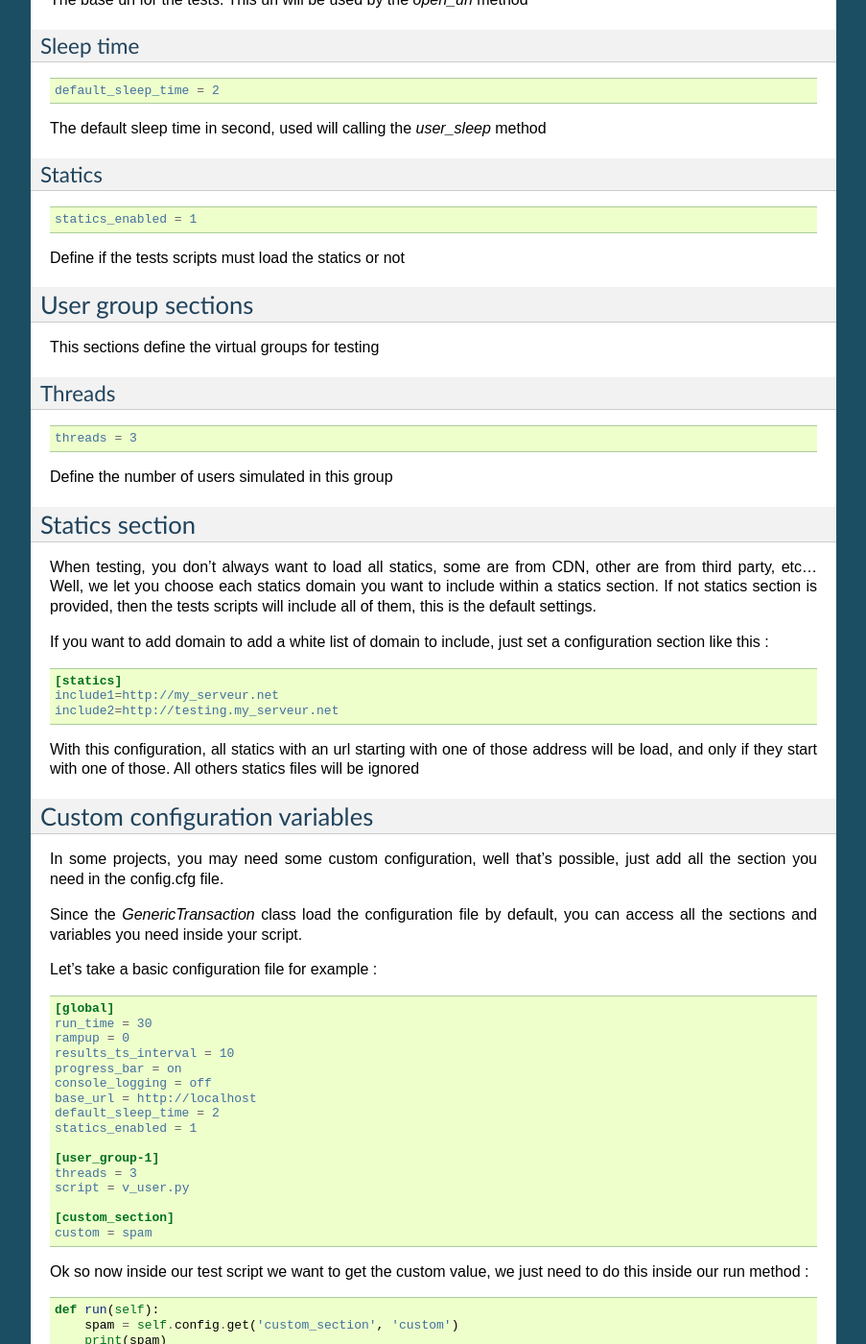
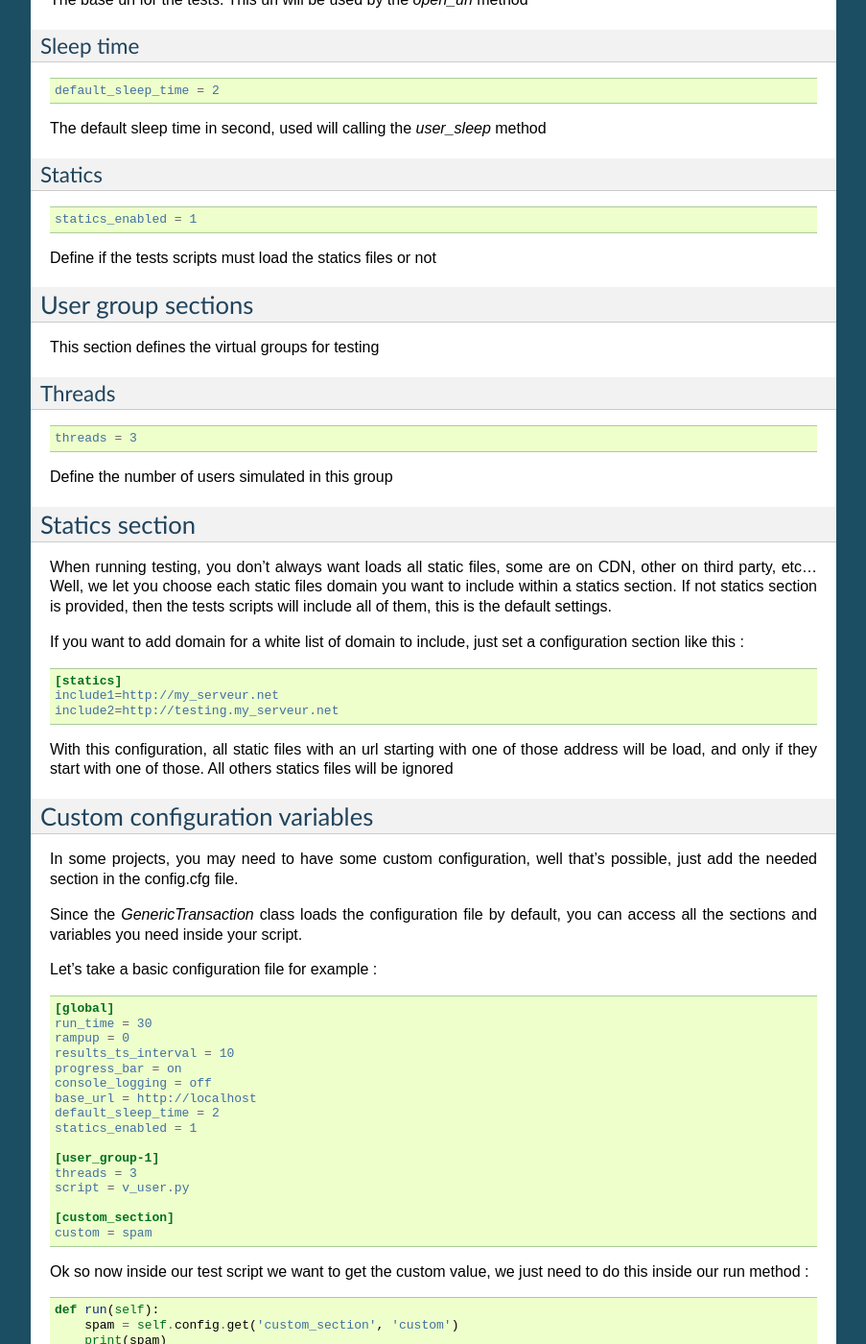
Before and after one commit to TheGhouls/oct, a Sphinx documentation site: the page built from doc/config.rst, in a window 1280 px wide and 1400 px high, scrolled down 1368 px. Shown: the whole window at 96% size, without its empty margins (198-1101 px from the left). Built offline with Sphinx 7.4.7, drawn with Linux system fonts in a browser that asks for light colours; some of the changed text lies outside the part shown.

Commit message:
update configuration doc

```diff
--- a/doc/config.rst
+++ b/doc/config.rst
@@ -1,7 +1,7 @@
 Configuration
 =============
 
-This section explain all the configurations available with a project
+This section explain all the configurations available for a project
 
 Basic configuration
 -------------------
@@ -104,12 +104,12 @@ Statics
 
     statics_enabled = 1
 
-Define if the tests scripts must load the statics or not
+Define if the tests scripts must load the statics files or not
 
 User group sections
 -------------------
 
-This sections define the virtual groups for testing
+This section defines the virtual groups for testing
 
 Threads
 ~~~~~~~
@@ -123,11 +123,11 @@ Define the number of users simulated in this group
 Statics section
 ---------------
 
-When testing, you don't always want to load all statics, some are from CDN, other are from third party, etc...
-Well, we let you choose each statics domain you want to include within a statics section. If not statics section is provided, then
+When running testing, you don't always want loads all static files, some are on CDN, other on third party, etc...
+Well, we let you choose each static files domain you want to include within a statics section. If not statics section is provided, then
 the tests scripts will include all of them, this is the default settings.
 
-If you want to add domain to add a white list of domain to include, just set a configuration section like this :
+If you want to add domain for a white list of domain to include, just set a configuration section like this :
 
 .. code-block:: cfg
 
@@ -136,16 +136,16 @@ If you want to add domain to add a white list of domain to include, just set a c
     include2=http://testing.my_serveur.net
 
 
-With this configuration, all statics with an url starting with one of those address will be load, and only if they start with
+With this configuration, all static files with an url starting with one of those address will be load, and only if they start with
 one of those. All others statics files will be ignored
 
 
 Custom configuration variables
 ------------------------------
 
-In some projects, you may need some custom configuration, well that's possible, just add all the section you need in the config.cfg file.
+In some projects, you may need to have some custom configuration, well that's possible, just add the needed section in the config.cfg file.
 
-Since the `GenericTransaction` class load the configuration file by default, you can access all the sections and variables you need inside your script.
+Since the `GenericTransaction` class loads the configuration file by default, you can access all the sections and variables you need inside your script.
 
 Let's take a basic configuration file for example :
 
```
Also changed, not shown: other parts of doc/config.rst (+2 -2 lines).
